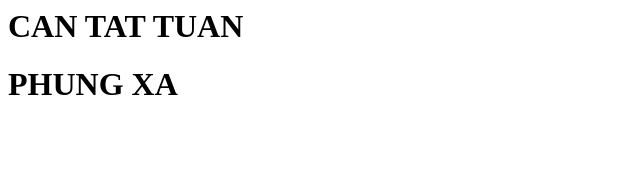
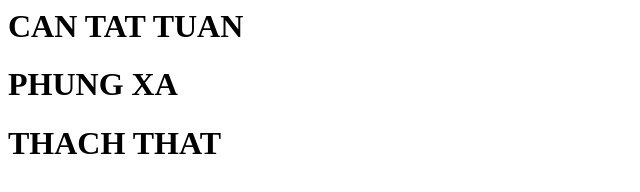
Before and after one commit to CanTatTuan/Learngit, a plain HTML site: page index.html in a window 1280 px wide. Shown: the whole page, without its empty margins (0-640 px from the left). Drawn offline with Linux system fonts and the light colour scheme.

Commit message:
them commit index.html

```diff
--- a/index.html
+++ b/index.html
@@ -1,2 +1,3 @@
 <h1>CAN TAT TUAN</h1>
 <h1>PHUNG XA</h1>
+<h1>THACH THAT</h1>
```
